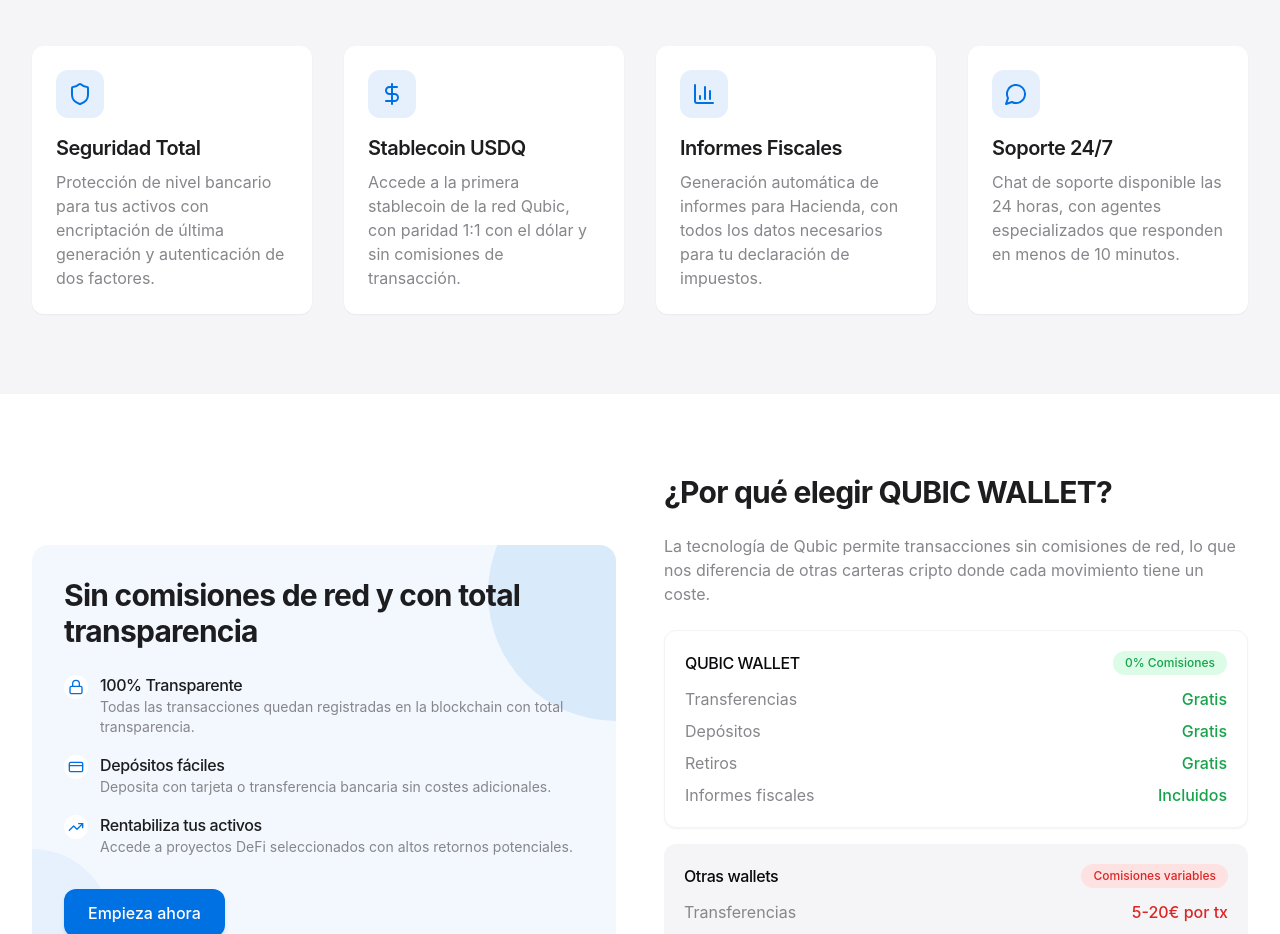
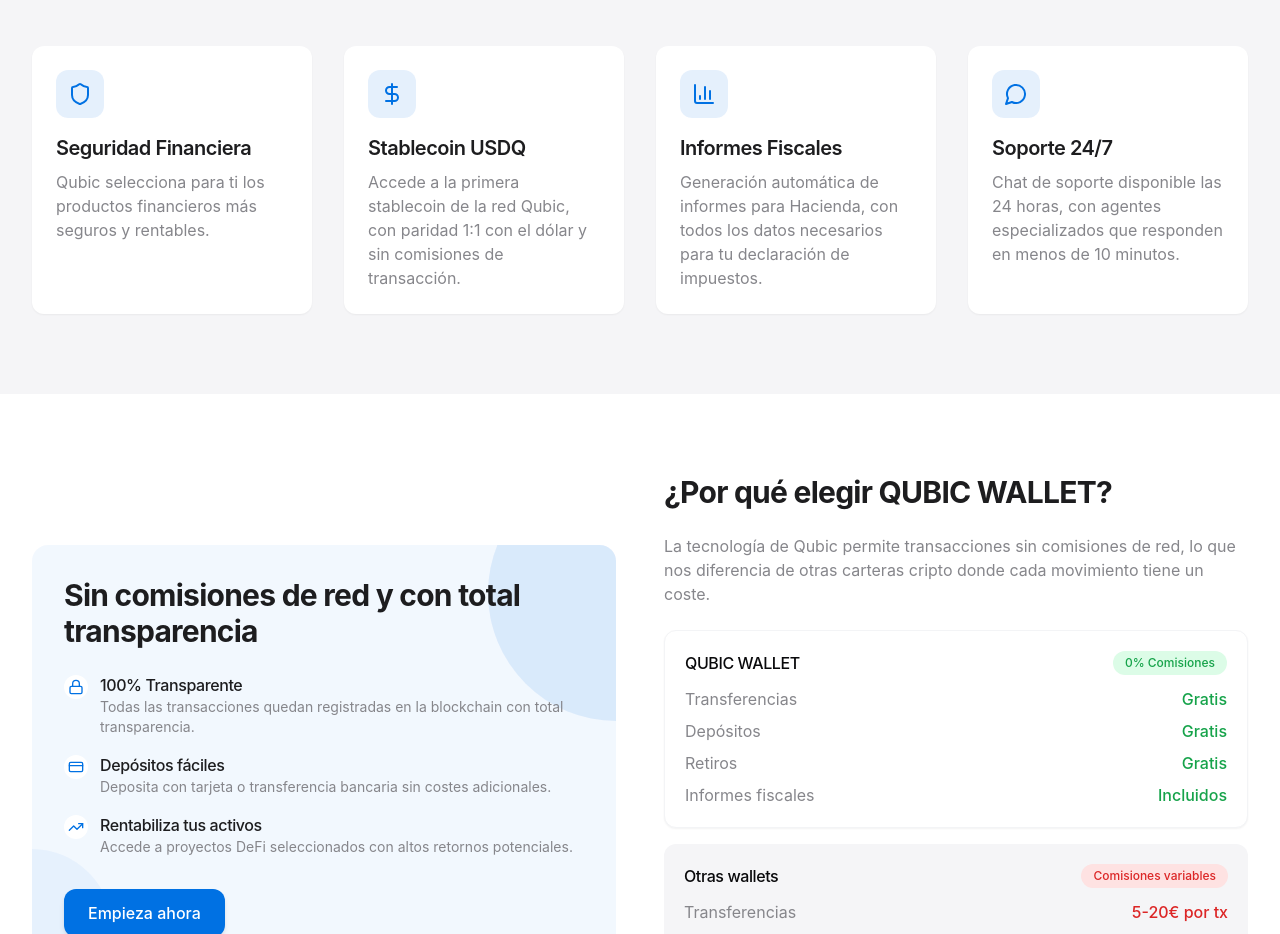
Before and after one commit to A-Zwanck/qubic-crypto-wallet, a React (Vite) app: page / in a window 1280 px wide. Shown: the part 900-1834 px from the top of the page. Built offline with nearby package versions, Linux system fonts and the light colour scheme; a web font is replaced by a local one.

Commit message:
Visual edit in Lovable
Edited UI in Lovable

```diff
--- a/src/pages/Index.tsx
+++ b/src/pages/Index.tsx
@@ -139,10 +139,8 @@ const Index = () => {
               <div className="w-12 h-12 bg-qubic-blue/10 rounded-lg flex items-center justify-center mb-4">
                 <Shield size={24} className="text-qubic-blue" />
               </div>
-              <h3 className="text-xl font-semibold text-qubic-black mb-2">Seguridad Total</h3>
-              <p className="text-qubic-gray-dark">
-                Protección de nivel bancario para tus activos con encriptación de última generación y autenticación de dos factores.
-              </p>
+              <h3 className="text-xl font-semibold text-qubic-black mb-2">Seguridad Financiera</h3>
+              <p className="text-qubic-gray-dark">Qubic selecciona para ti los productos financieros más seguros y rentables.</p>
             </div>
 
             {/* Feature 2 */}
```
